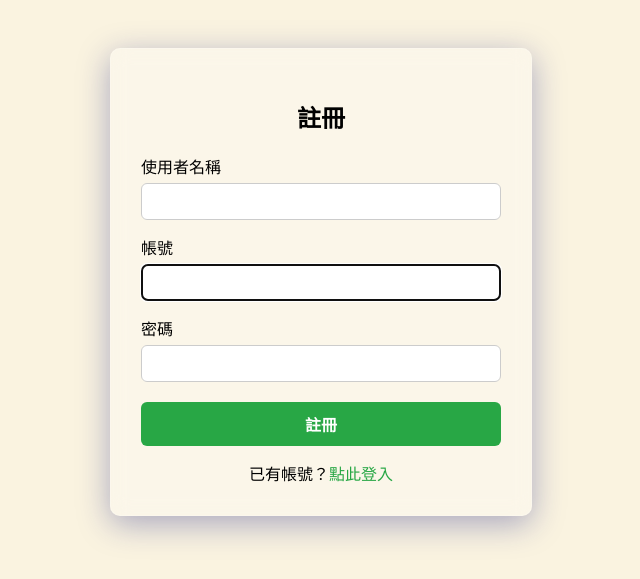
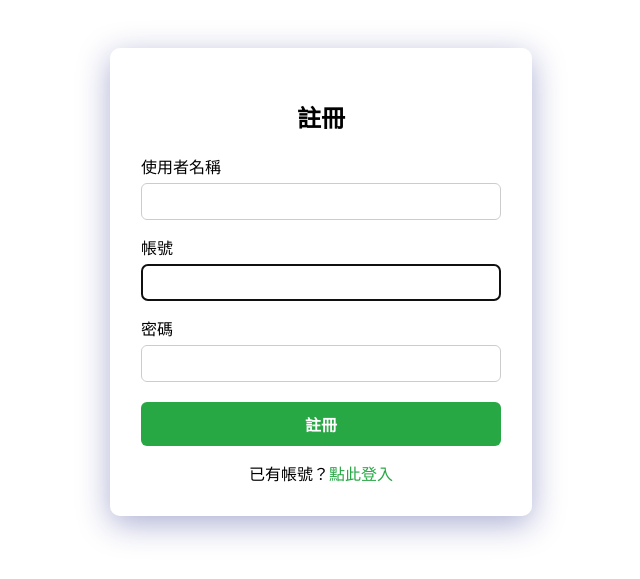
Before and after one commit to bensoncheng1118-coder/my-backend1, a Flask app: page /register in a window 1280 px wide. Shown: the top 579 px of the page, without its empty margins (319-959 px from the left). Run offline with Flask 3, Linux system fonts and the light colour scheme; data that the repository does not hold is empty; some libraries are stand-ins or nearby versions.

Commit message:
Update register.html

```diff
--- a/templates/register.html
+++ b/templates/register.html
@@ -4,7 +4,7 @@
   <meta charset="UTF-8" />
   <title>註冊</title>
   <style>
-    body { font-family: "Microsoft JhengHei", sans-serif; padding: 40px; background-color: #faf3e0;}
+    body { font-family: "Microsoft JhengHei", sans-serif; padding: 40px; background-color: white;}
     form { max-width: 360px; margin: auto;  padding: 30px; border-radius: 10px; background: rgba(255, 255, 255, 0.3); /* 半透明白色背景 */
       box-shadow: 0 8px 32px 0 rgba(31, 38, 135, 0.37);
       backdrop-filter: blur(10px); /* 毛玻璃模糊效果 */
```
